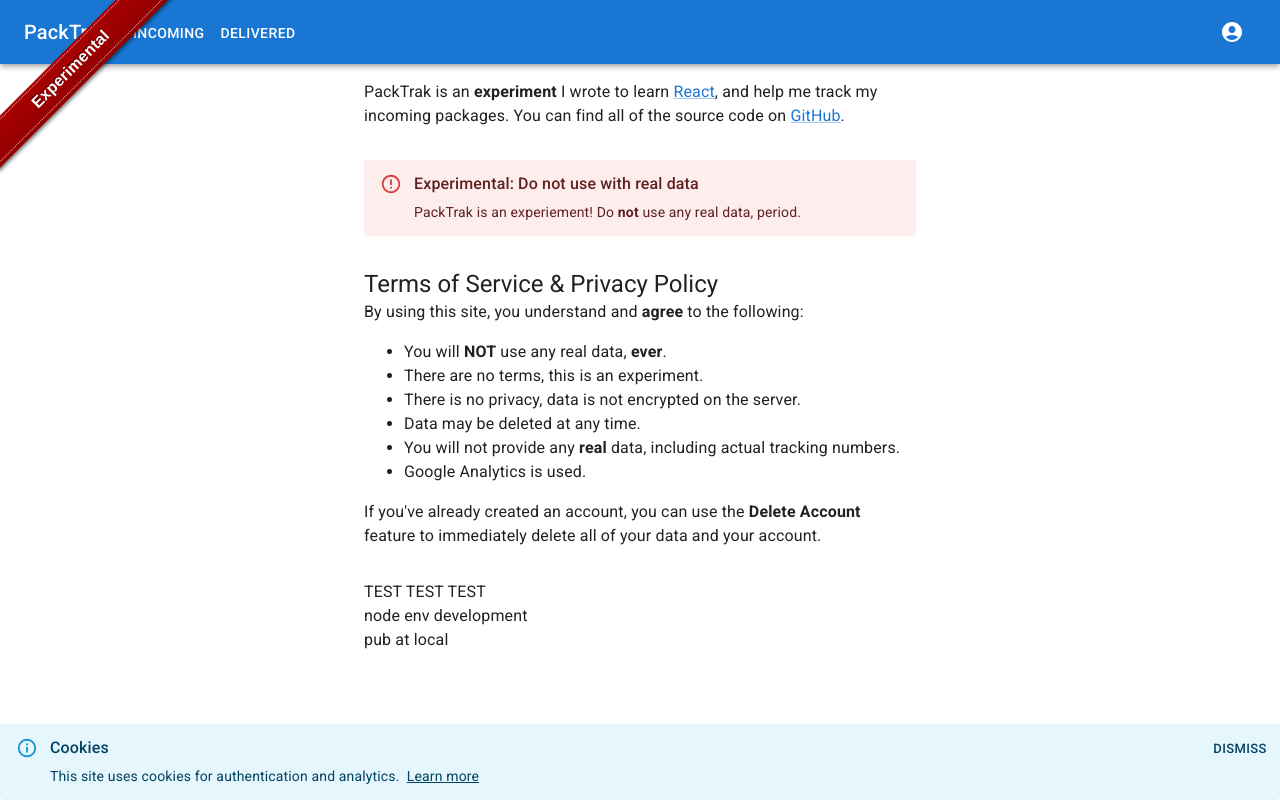
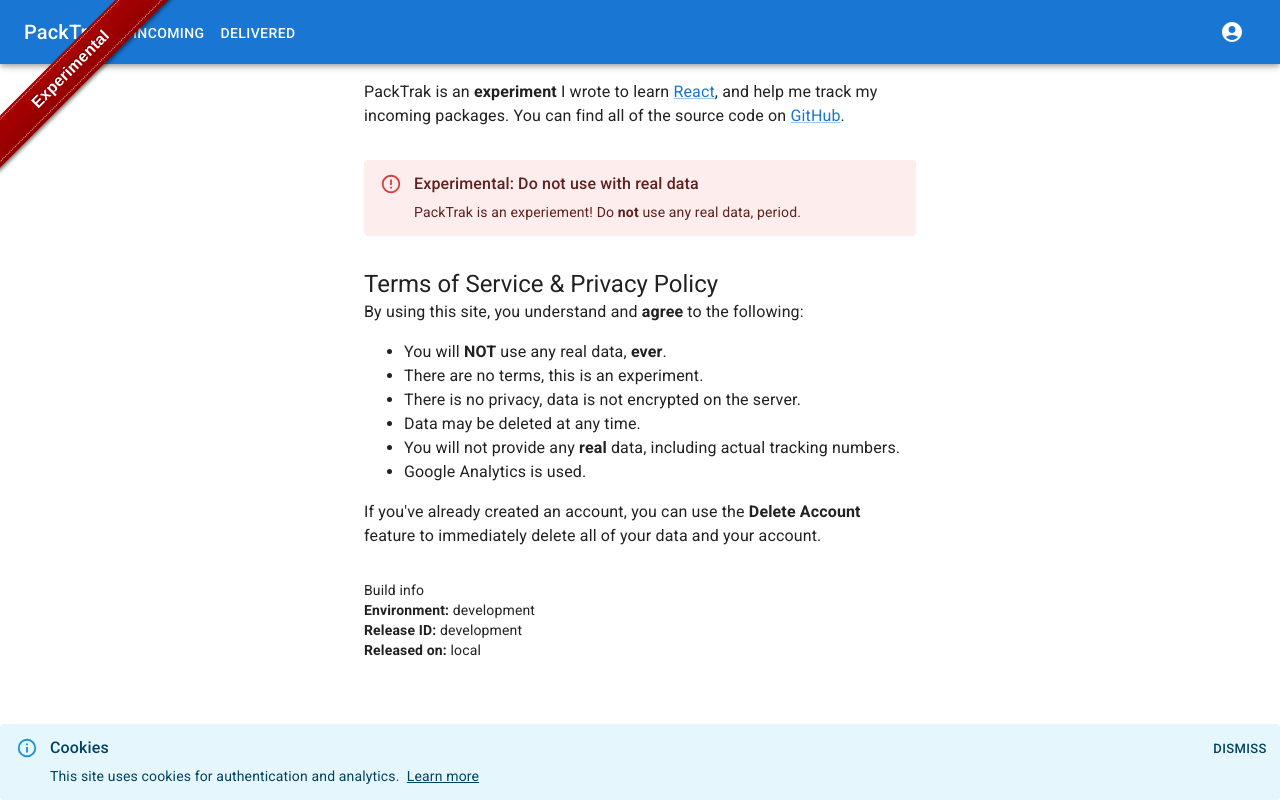
Before and after one commit to petele/packtrak, a React (Create React App) app: page /about in a window 1280 px wide. Built offline with nearby package versions, Linux system fonts and the light colour scheme; no server answers; the database is empty.

Commit message:
Show proper build/release info

```diff
--- a/public/index.html
+++ b/public/index.html
@@ -40,17 +40,14 @@
         "applicationCategory": "Utility",
         "genre": "package tracking",
         "browserRequirements": "Requires JavaScript. Requires HTML5.",
-        "softwareVersion": "%REACT_APP_VERSION%",
+        "softwareVersion": "%REACT_APP_TAG_NAME%",
         "operatingSystem": "All"
       }
     </script>
-    <meta name="r_build_date" content="%REACT_APP_BUILD_DATE%" />
-    <meta name="r_build_version" content="%REACT_APP_VERSION%" />
-    <meta name="x_sha" content="%REACT_APP_GIT_SHA%" />
-    <meta name="x_ref" content="%REACT_APP_GIT_REF%" />
-    <meta name="x_updated_at" content="%REACT_APP_UPDATED_AT%" />
-    <meta name="x_published_at" content="%REACT_APP_PUBLISHED_AT%" />
-    <meta name="x_tag_name" content="%REACT_APP_TAG_NAME%" />
+    <meta name="app_sha" content="%REACT_APP_GIT_SHA%" />
+    <meta name="updated_at" content="%REACT_APP_UPDATED_AT%" />
+    <meta name="published_at" content="%REACT_APP_PUBLISHED_AT%" />
+    <meta name="release_id" content="%REACT_APP_TAG_NAME%" />
   </head>
   <body>
     <noscript>You need to enable JavaScript to run this app.</noscript>
--- a/src/views/About.js
+++ b/src/views/About.js
@@ -40,10 +40,11 @@ export default function About() {
         all of your data and your account.
       </Typography>
 
-      <Typography variant="body1" sx={{marginTop: 4}}>
-        TEST TEST TEST <br />
-        node env {process.env.NODE_ENV}<br />
-        pub at {process.env.REACT_APP_PUBLISHED_AT} <br/>
+      <Typography variant="body2" sx={{marginTop: 4}}>
+        Build info<br />
+        <b>Environment:</b> {process.env.NODE_ENV}<br />
+        <b>Release ID:</b> {process.env.REACT_APP_TAG_NAME} <br/>
+        <b>Released on:</b> {process.env.REACT_APP_PUBLISHED_AT}
       </Typography>
     </Container>
   );
```
Also changed, not shown: 1 other file (tests, documents, lock files or other folders).
